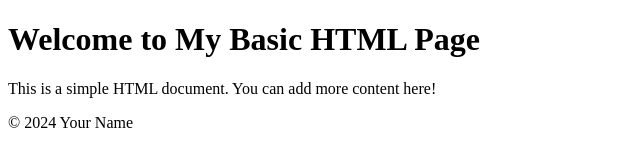
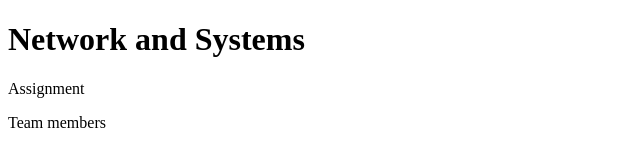
Before and after one commit to SubramanyamGit/Networks_And_Systems_Assignment, a plain HTML site: page app/index.html in a window 1280 px wide. Shown: the whole page, without its empty margins (0-640 px from the left). Drawn offline with Linux system fonts and the light colour scheme.

Commit message:
html updated

```diff
--- a/app/index.html
+++ b/app/index.html
@@ -3,21 +3,18 @@
 <head>
     <meta charset="UTF-8">
     <meta name="viewport" content="width=device-width, initial-scale=1.0">
-    <title>Basic HTML File</title>
+    <title>Network and Systems</title>
 </head>
 <body>
 
     <header>
-        <h1>Welcome to My Basic HTML Page</h1>
+        <h1>Network and Systems</h1> Assignment
     </header>
 
     <main>
-        <p>This is a simple HTML document. You can add more content here!</p>
+        <p>Team members</p>
     </main>
 
-    <footer>
-        <p>&copy; 2024 Your Name</p>
-    </footer>
 
 </body>
 </html>
```
